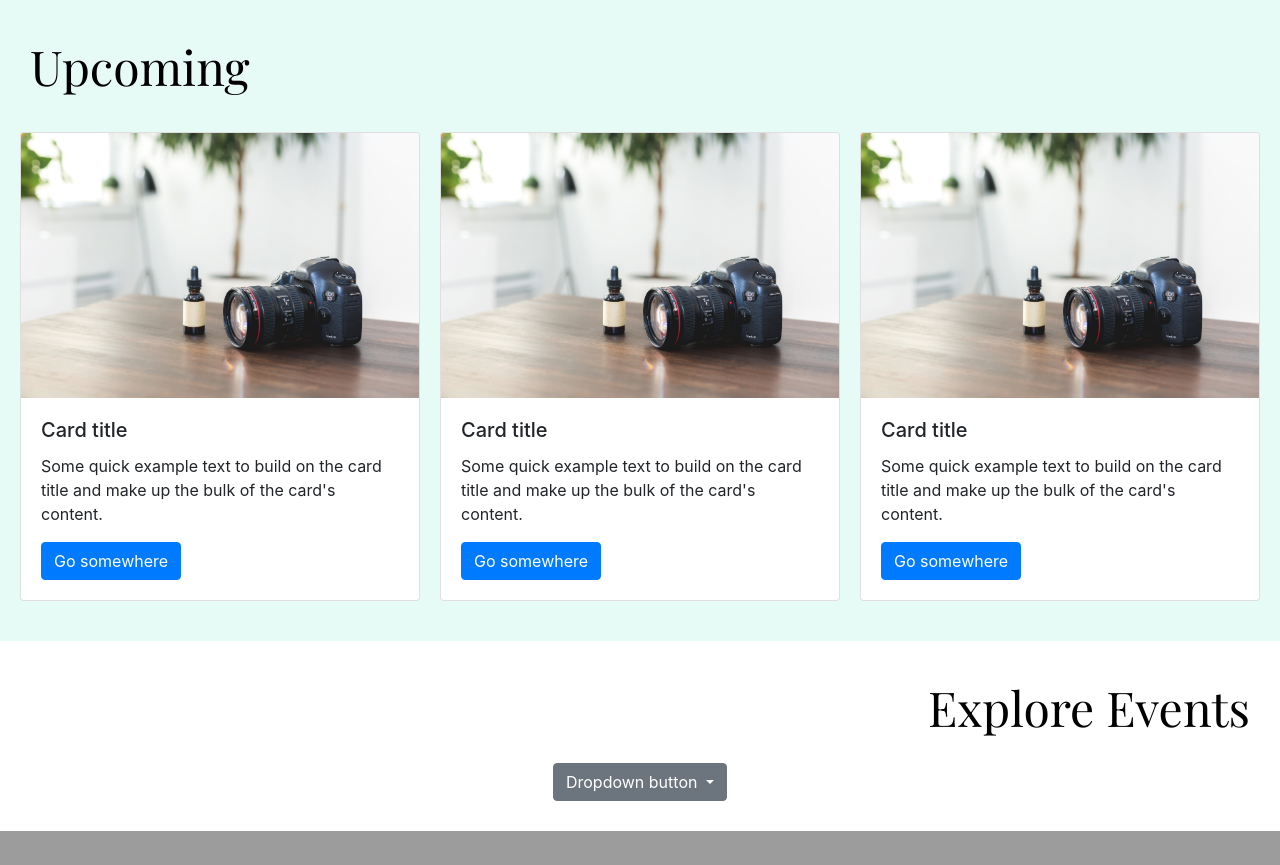
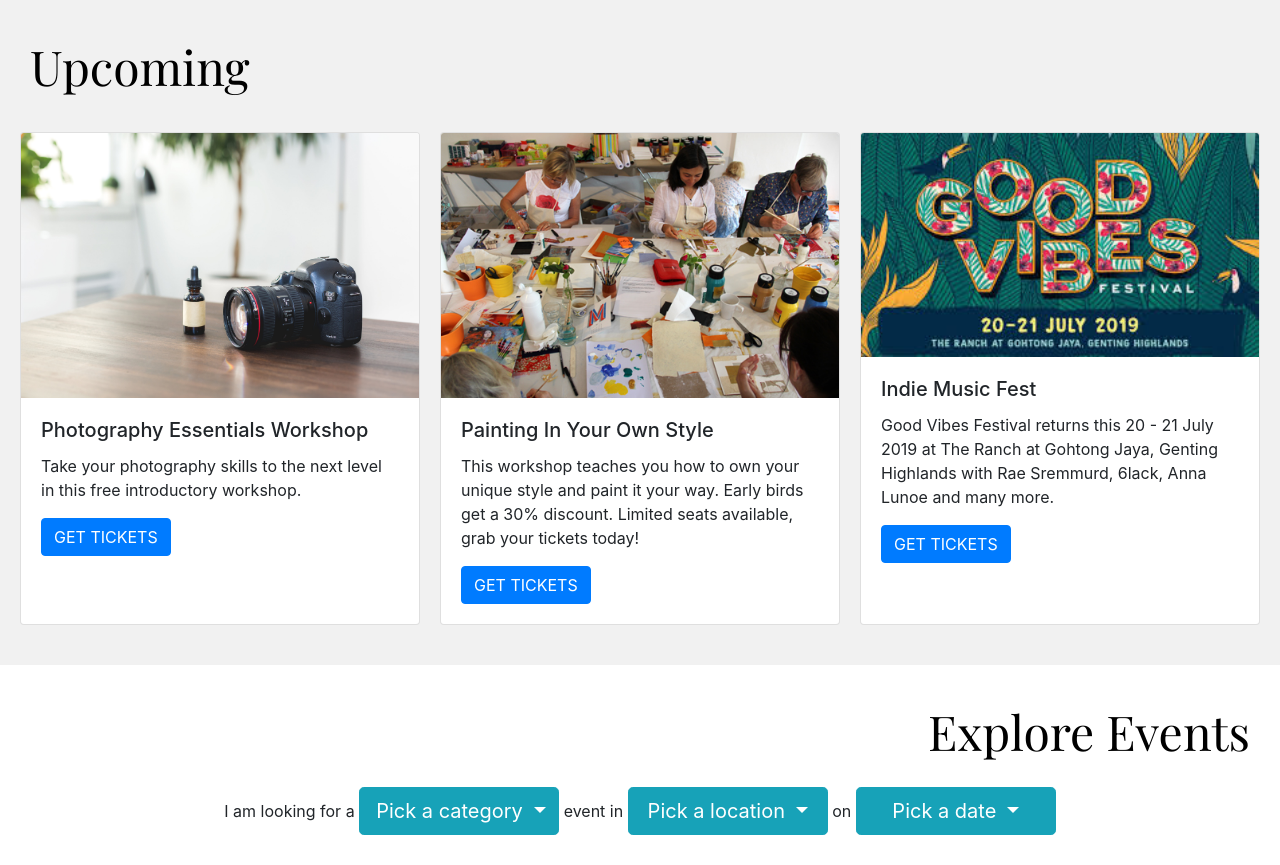
Before and after one commit to evangelistagrace/Eventure, a PHP site: page / in a window 1280 px wide. Shown: the part 730-1595 px from the top of the page. Before the commit the page ends 1561 px from the top, so only its background shows below. Run offline with PHP 8.4, Linux system fonts and the light colour scheme; some libraries are stand-ins or nearby versions.

Commit message:
added dropdown menus

```diff
--- a/index.html
+++ b/index.html
@@ -78,31 +78,31 @@
             <div class="card">
                 <img src="img/events/camera-workshop.jpg" class="card-img-top" alt="...">
                 <div class="card-body">
-                    <h5 class="card-title">Card title</h5>
-                    <p class="card-text">Some quick example text to build on the card title and make up the bulk of the
-                        card's content.</p>
-                    <a href="#" class="btn btn-primary">Go somewhere</a>
+                    <h5 class="card-title">Photography Essentials Workshop</h5>
+                    <p class="card-text">Take your photography skills to the next level in this free introductory
+                        workshop.</p>
+                    <a href="#" class="btn btn-primary">GET TICKETS</a>
                 </div>
             </div>
 
             <div class="card">
-                <img src="img/events/camera-workshop.jpg" class="card-img-top" alt="...">
+                <img src="img/events/paint-workshop.jpg" class="card-img-top" alt="...">
                 <div class="card-body">
-                    <h5 class="card-title">Card title</h5>
-                    <p class="card-text">Some quick example text to build on the card title and make up the bulk of the
-                        card's content.</p>
-                    <a href="#" class="btn btn-primary">Go somewhere</a>
+                    <h5 class="card-title">Painting In Your Own Style</h5>
+                    <p class="card-text">This workshop teaches you how to own your unique style and paint it your way.
+                        Early birds get a 30% discount. Limited seats available, grab your tickets today!</p>
+                    <a href="#" class="btn btn-primary">GET TICKETS</a>
                 </div>
             </div>
 
 
             <div class="card">
-                <img src="img/events/camera-workshop.jpg" class="card-img-top" alt="...">
+                <img src="img/events/music-fest.jpg" class="card-img-top" alt="...">
                 <div class="card-body">
-                    <h5 class="card-title">Card title</h5>
-                    <p class="card-text">Some quick example text to build on the card title and make up the bulk of the
-                        card's content.</p>
-                    <a href="#" class="btn btn-primary">Go somewhere</a>
+                    <h5 class="card-title">Indie Music Fest</h5>
+                    <p class="card-text">Good Vibes Festival returns this 20 - 21 July 2019 at The Ranch at Gohtong
+                        Jaya, Genting Highlands with Rae Sremmurd, 6lack, Anna Lunoe and many more.</p>
+                    <a href="#" class="btn btn-primary">GET TICKETS</a>
                 </div>
             </div>
         </div>
@@ -111,25 +111,87 @@
     <!--Explore events-->
     <section>
         <div class="section-title right">Explore Events</div>
+        <div class="section-body">
+                <div class="btn-group">I am looking for a </div>
+                <div class="btn-group">
+                    <!-- Event category -->
+                    <button type="button" class="btn btn-info btn-lg dropdown-toggle" data-toggle="dropdown"
+                        aria-haspopup="true" aria-expanded="false">
+                        Pick a category
+                    </button>
+                    <div class="dropdown-menu">
+                        <a class="dropdown-item" href="#">Concert</a>
+                        <a class="dropdown-item" href="#">Science & Technology</a>
+                        <a class="dropdown-item" href="#">Education</a>
+                        <a class="dropdown-item" href="#">Seminar</a>
+                        <a class="dropdown-item" href="#">Workshop</a>
+                        <a class="dropdown-item" href="#">Arts</a>
+                        <a class="dropdown-item" href="#">Sports</a>
+                    </div>
+                </div>
+                <div class="btn-group">event in</div>
 
-        <div class="dropdown">
-            <button class="btn btn-secondary dropdown-toggle" type="button" id="dropdownMenuButton"
-                data-toggle="dropdown" aria-haspopup="true" aria-expanded="false">
-                Dropdown button
-            </button>
-            <div class="dropdown-menu" aria-labelledby="dropdownMenuButton">
-                <a class="dropdown-item" href="#">Action</a>
-                <a class="dropdown-item" href="#">Another action</a>
-                <a class="dropdown-item" href="#">Something else here</a>
-            </div>
+                <div class="btn-group">
+                    <!-- Event location -->
+                    <button type="button" class="btn btn-info btn-lg dropdown-toggle" data-toggle="dropdown"
+                        aria-haspopup="true" aria-expanded="false">
+                        Pick a location
+                    </button>
+                    <div class="dropdown-menu">
+                        <a class="dropdown-item" href="#">George Town</a>
+                        <a class="dropdown-item" href="#">Kuala Lumpur</a>
+                        <a class="dropdown-item" href="#">Ipoh</a>
+                        <a class="dropdown-item" href="#">Kuching</a>
+                        <a class="dropdown-item" href="#">Johor Bahru</a>
+                        <a class="dropdown-item" href="#">Kota Kinabalu</a>
+                        <a class="dropdown-item" href="#">Shah Alam</a>
+                        <a class="dropdown-item" href="#">Melaka</a>
+                        <a class="dropdown-item" href="#">Alor Setar</a>
+                        <a class="dropdown-item" href="#">Miri</a>
+                        <a class="dropdown-item" href="#">Petaling Jaya</a>
+                        <a class="dropdown-item" href="#">Kuala Terengganu</a>
+                        <a class="dropdown-item" href="#">Iskandar Puteri</a>
+                        <a class="dropdown-item" href="#">Seberang Perai</a>
+                    </div>
+                </div>
+
+                <div class="btn-group">on</div>
+
+                <div class="btn-group">
+                    <!-- Event date -->
+                    <button type="button" class="btn btn-info btn-lg dropdown-toggle" data-toggle="dropdown"
+                        aria-haspopup="true" aria-expanded="false">
+                        Pick a date
+                    </button>
+                    <div class="dropdown-menu">
+                        <a class="dropdown-item" href="#">Today</a>
+                        <a class="dropdown-item" href="#">This Week</a>
+                        <a class="dropdown-item" href="#">Next Week</a>
+                        <a class="dropdown-item" href="#">This Month</a>
+                        <a class="dropdown-item" href="#">Next Month</a>
+                        <div class="dropdown-divider"></div>
+                        <a class="dropdown-item" href="#">Pick a Date</a>
+
+
+                    </div>
+                </div>
+
         </div>
-
 
     </section>
     <footer></footer>
 
     <script src="index.js"></script>
     <script src="https://kit.fontawesome.com/a256fe27cf.js"></script>
+    <script src="https://code.jquery.com/jquery-3.2.1.slim.min.js"
+        integrity="sha384-KJ3o2DKtIkvYIK3UENzmM7KCkRr/rE9/Qpg6aAZGJwFDMVNA/GpGFF93hXpG5KkN" crossorigin="anonymous">
+    </script>
+    <script src="https://cdnjs.cloudflare.com/ajax/libs/popper.js/1.12.9/umd/popper.min.js"
+        integrity="sha384-ApNbgh9B+Y1QKtv3Rn7W3mgPxhU9K/ScQsAP7hUibX39j7fakFPskvXusvfa0b4Q" crossorigin="anonymous">
+    </script>
+    <script src="https://maxcdn.bootstrapcdn.com/bootstrap/4.0.0/js/bootstrap.min.js"
+        integrity="sha384-JZR6Spejh4U02d8jOt6vLEHfe/JQGiRRSQQxSfFWpi1MquVdAyjUar5+76PVCmYl" crossorigin="anonymous">
+    </script>
 </body>
 
 </html>
--- a/style.css
+++ b/style.css
@@ -158,6 +158,7 @@ a:link{
   position: fixed;
   top: 0;
   width: 100%;
+  z-index: 99999;
 }
 
 header{
@@ -252,10 +253,11 @@ section{
   align-content: center;
   flex-flow: wrap;
   justify-content: center;
+
 }
 
 section:nth-of-type(odd){
- background-color: #e7fbf6;
+ background-color: #f1f1f1;
 }
 
 section:nth-of-type(even){
@@ -278,6 +280,12 @@ section:nth-of-type(even){
   text-align: right;
 }
 
+.section-body{
+  margin: auto;
+}
+.section-body .btn-group button.btn{
+  width: 200px;
+}
 .inline{
   display: flex;
   flex-direction: row;
@@ -287,3 +295,7 @@ section:nth-of-type(even){
   margin: 10px;
   width: 25rem;
 }
+
+.card-img-top::before{
+  height: 300px;
+}
```
Also changed, not shown: img/events/indie-music-fest.jpg (added), img/events/music-fest.jpg (added), img/events/paint-workshop.jpg (added).
